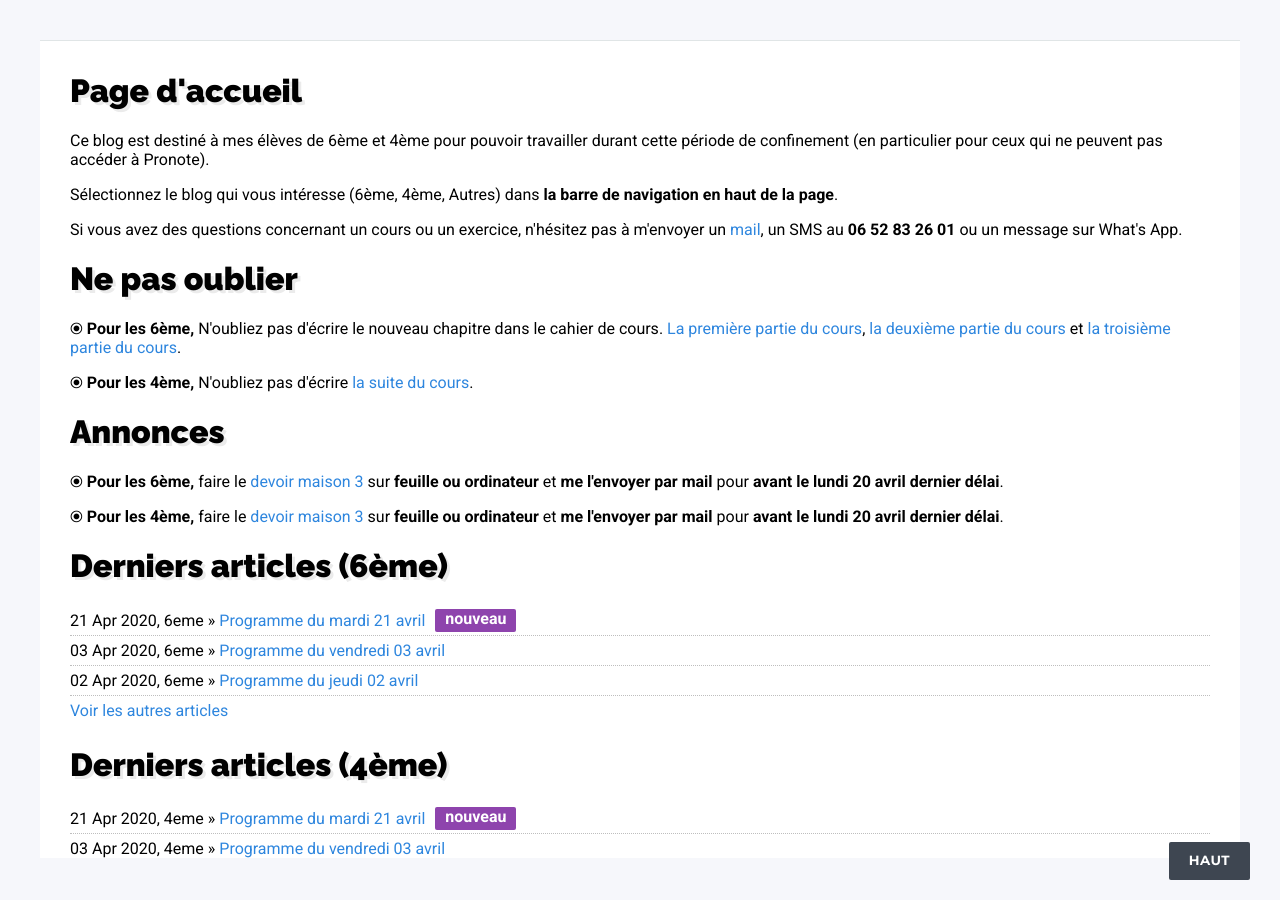
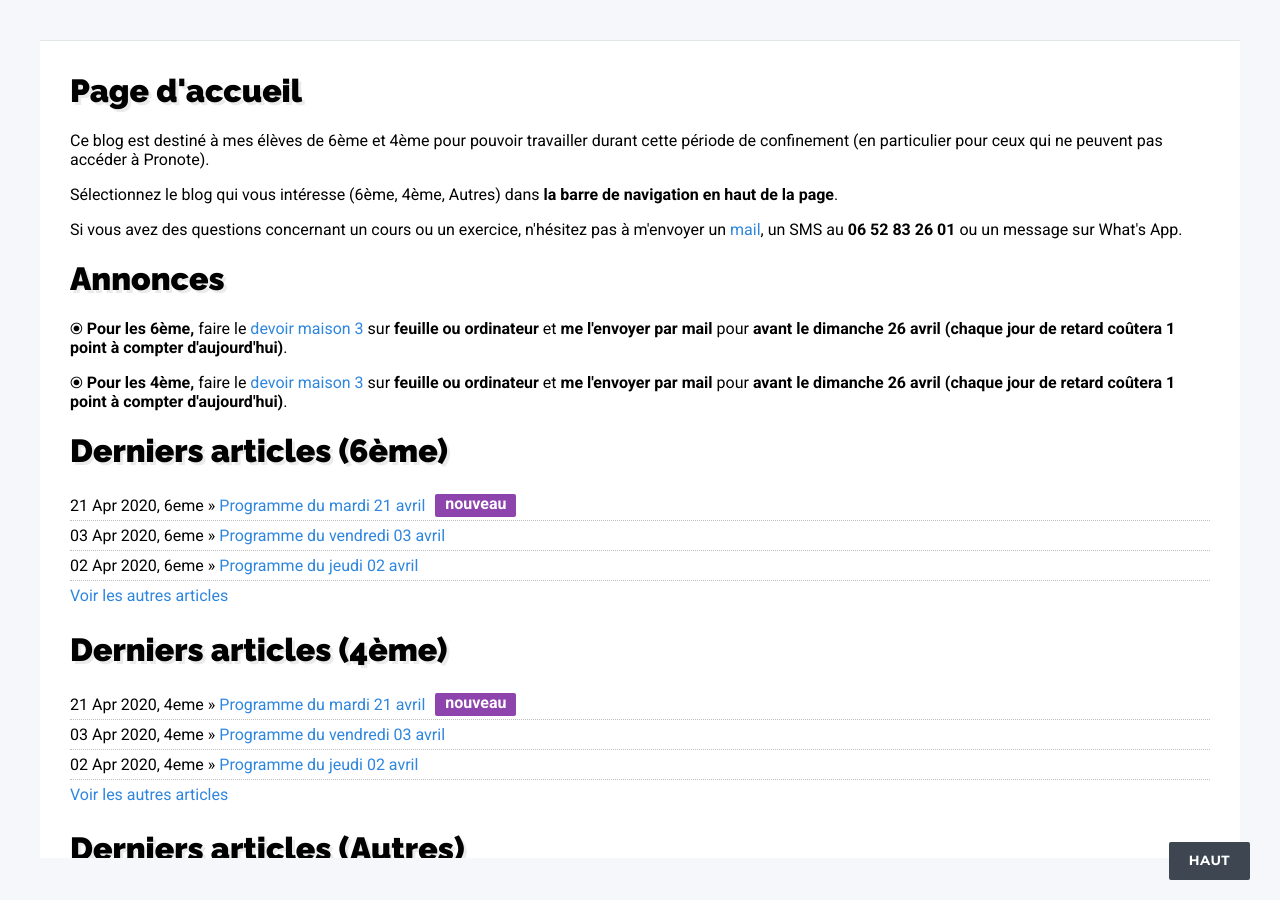
Before and after one commit to DangSinslay/DangSinslay.github.io, a Jekyll site: the page built from index.html, in a window 1280 px wide and 900 px high, scrolled down 303 px. Built offline with Jekyll 4.4.1, drawn with Linux system fonts in a browser that asks for light colours.

Commit message:
Update index.html

```diff
--- a/index.html
+++ b/index.html
@@ -10,12 +10,9 @@
 
 	<p>Si vous avez des questions concernant un cours ou un exercice, n'hésitez pas à m'envoyer un <a href="mailto:benjamindang2015@gmail.com">mail</a>, un SMS au <strong>06 52 83 26 01</strong> ou un message sur What's App.</p>
 
-	<h1 class="section">Ne pas oublier</h1>
-	<p>⦿ <strong>Pour les 6ème,</strong> N'oubliez pas d'écrire le nouveau chapitre dans le cahier de cours. <a href="https://monsieurdang.github.io/blog/2020/03/31/programme6">La première partie du cours</a>, <a href="https://monsieurdang.github.io/blog/2020/04/02/programme6">la deuxième partie du cours</a> et <a href="https://monsieurdang.github.io/blog/2020/04/03/programme6">la troisième partie du cours</a>.</p>
-	<p>⦿ <strong>Pour les 4ème,</strong> N'oubliez pas d'écrire <a href="https://monsieurdang.github.io/blog/2020/03/25/programme4">la suite du cours</a>.</p>
 	<h1 class="section">Annonces</h1>
-	<p>⦿ <strong>Pour les 6ème,</strong> faire le <a href="/dm/6eme/dm_3.pdf">devoir maison 3</a> sur <strong>feuille ou ordinateur</strong> et <strong>me l'envoyer par mail</strong> pour <strong>avant le lundi 20 avril dernier délai</strong>.</p>
-	<p>⦿ <strong>Pour les 4ème,</strong> faire le <a href="/dm/4eme/dm_3.pdf">devoir maison 3</a> sur <strong>feuille ou ordinateur</strong> et <strong>me l'envoyer par mail</strong> pour <strong>avant le lundi 20 avril dernier délai</strong>.</p>
+	<p>⦿ <strong>Pour les 6ème,</strong> faire le <a href="/dm/6eme/dm_3.pdf">devoir maison 3</a> sur <strong>feuille ou ordinateur</strong> et <strong>me l'envoyer par mail</strong> pour <strong>avant le dimanche 26 avril (chaque jour de retard coûtera 1 point à compter d'aujourd'hui)</strong>.</p>
+	<p>⦿ <strong>Pour les 4ème,</strong> faire le <a href="/dm/4eme/dm_3.pdf">devoir maison 3</a> sur <strong>feuille ou ordinateur</strong> et <strong>me l'envoyer par mail</strong> pour <strong>avant le dimanche 26 avril (chaque jour de retard coûtera 1 point à compter d'aujourd'hui)</strong>.</p>
 	<h1 class="section">Derniers articles (6ème)</h1>
 	<ul class="posts">
 		{% for post in site.categories.6eme limit:1 %}
```
